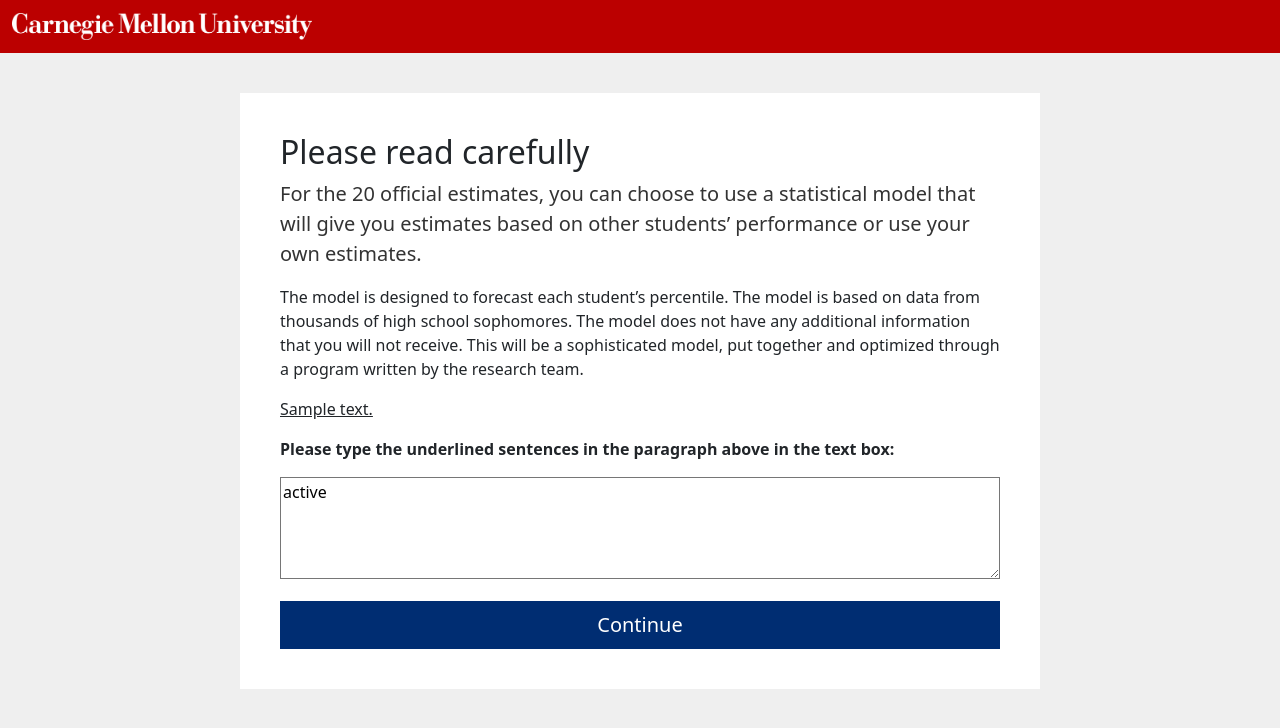
After one commit to Sreyanth/participatory-algo-design-survey-app, a Django app: template webapp/templates/pre-algo-attrs-check.html in a window 1280 px wide. The commit adds this page. Shown: the top 728 px of the page. Run offline with Django 3.2, Linux system fonts and the light colour scheme; the template is opened without the code that fills it: most values are stand-ins (such as "Sample title", 1, 10 or a date in 2020); some libraries are stand-ins or nearby versions.

Commit message:
Fix the workflow for change-input group to do extra attn check

```diff
--- a/mech_task_setup/views.py
+++ b/mech_task_setup/views.py
@@ -216,6 +216,7 @@ class SetupMechTaskView(View):
             'change-input': {
                 'name': 'Change input',
                 'attention_check': 'What you want to type',
+                'extra_attention_check': 'If you choose to use the statistical model, you have a say in specifying the input into the model. You will then review the performance of the statistical model and decide if you want to use the model or not. You can use and modify the estimates however you like to form your official estimates. If you choose to use your own estimation, you will receive the same information you pick and form your own official estimates. You will pick the information to use for your estimation regardless you would like to use the statistical model or use your own estimation.'
             },
             'change-algorithm': {
                 'name': 'Change algorithm',
@@ -264,10 +265,12 @@ class SetupMechTaskView(View):
             ug.can_change_algorithm = False
             if slug in change_algo_groups:
                 ug.can_change_algorithm = True
+                ug.algo_attr_attention_check_statement = user_groups[slug]['extra_attention_check']
 
             ug.can_change_attributes = False
             if slug in change_attributes_groups:
                 ug.can_change_attributes = True
+                ug.algo_attr_attention_check_statement = user_groups[slug]['extra_attention_check']
 
             ug.uses_proposed_payment_scheme = False
             if slug in new_bonus_scheme_groups:
--- a/webapp/models.py
+++ b/webapp/models.py
@@ -27,7 +27,9 @@ class MechTaskUserGroup(TimestampedModel):
         default=False)
 
     attention_check_statement = models.CharField(
-        max_length=500)
+        max_length=1000)
+    algo_attr_attention_check_statement = models.CharField(
+        max_length=1000, default='')
 
     def __str__(self):
         return self.name
@@ -81,6 +83,8 @@ class MechTaskSurveyResponse(TimestampedModel):
     read_that_model_is_off = models.BooleanField(blank=True, null=True)
     passed_first_attention_check = models.BooleanField(blank=True, null=True)
     passed_second_attention_check = models.BooleanField(blank=True, null=True)
+    passed_algo_attr_attention_check = models.BooleanField(
+        blank=True, null=True)
     chose_bonus_baseline = models.BooleanField(blank=True, null=True)
     number_of_estimates_done = models.IntegerField(default=0)
 
--- /dev/null
+++ b/webapp/templates/pre-algo-attrs-check.html
@@ -0,0 +1,56 @@
+{% extends "base.html" %} {% block body_content %}
+
+<div class="row">
+  <div class="col-md-12">
+    <h1>Please read carefully</h1>
+
+    <p class="lead">
+      For the 20 official estimates, you can choose to use a statistical model
+      that will give you estimates based on other students’ performance or use
+      your own estimates.
+    </p>
+
+    <p>
+      The model is designed to forecast each student’s percentile. The model is
+      based on data from thousands of high school sophomores. The model does not
+      have any additional information that you will not receive. This will be a
+      sophisticated model, put together and optimized through a program written
+      by the research team.
+    </p>
+
+    <p>
+      <span class="important-check">{{ attention_text }}</span>
+    </p>
+
+    <p>
+      <strong>
+        Please type the underlined sentences in the paragraph above in the text
+        box:
+      </strong>
+    </p>
+
+    {% if error_message %}
+    <div class="alert alert-danger" role="alert">{{ error_message }}</div>
+    {% endif %}
+
+    <form action="" method="POST">
+      {% csrf_token %}
+
+      <div class="w100">
+        <textarea name="important-check" id="" class="w-100" required rows="4">
+{{ submitted_attention_statement }}</textarea
+        >
+      </div>
+
+      <button
+        type="submit"
+        name="button"
+        class="btn btn-primary btn-lg w-100 mt-3"
+      >
+        Continue
+      </button>
+    </form>
+  </div>
+</div>
+
+{% endblock %}
--- a/webapp/urls.py
+++ b/webapp/urls.py
@@ -9,6 +9,8 @@ urlpatterns = [
     path('consent', views.ConsentView.as_view(), name='mech_task_consent'),
     path('instructions', views.InstructionsView.as_view(),
          name='mech_task_instructions'),
+    path('pre-algo-attrs-confirmation', views.PreAlgoAttrsCheckView.as_view(),
+         name='mech_task_pre_algo_attrs_check'),
     path('understand-data', views.UnderstandDataView.as_view(),
          name='mech_task_understand_datapoints'),
     path('choose-algorithm', views.ChooseAlgorithmView.as_view(),
```
Also changed, not shown: webapp/templates/understand-data.html (+7 -1 lines), webapp/views.py (+53 -1 lines), webapp/migrations/0023_auto_20210426_1336.py (added), webapp/migrations/0024_auto_20210426_1338.py (added).
